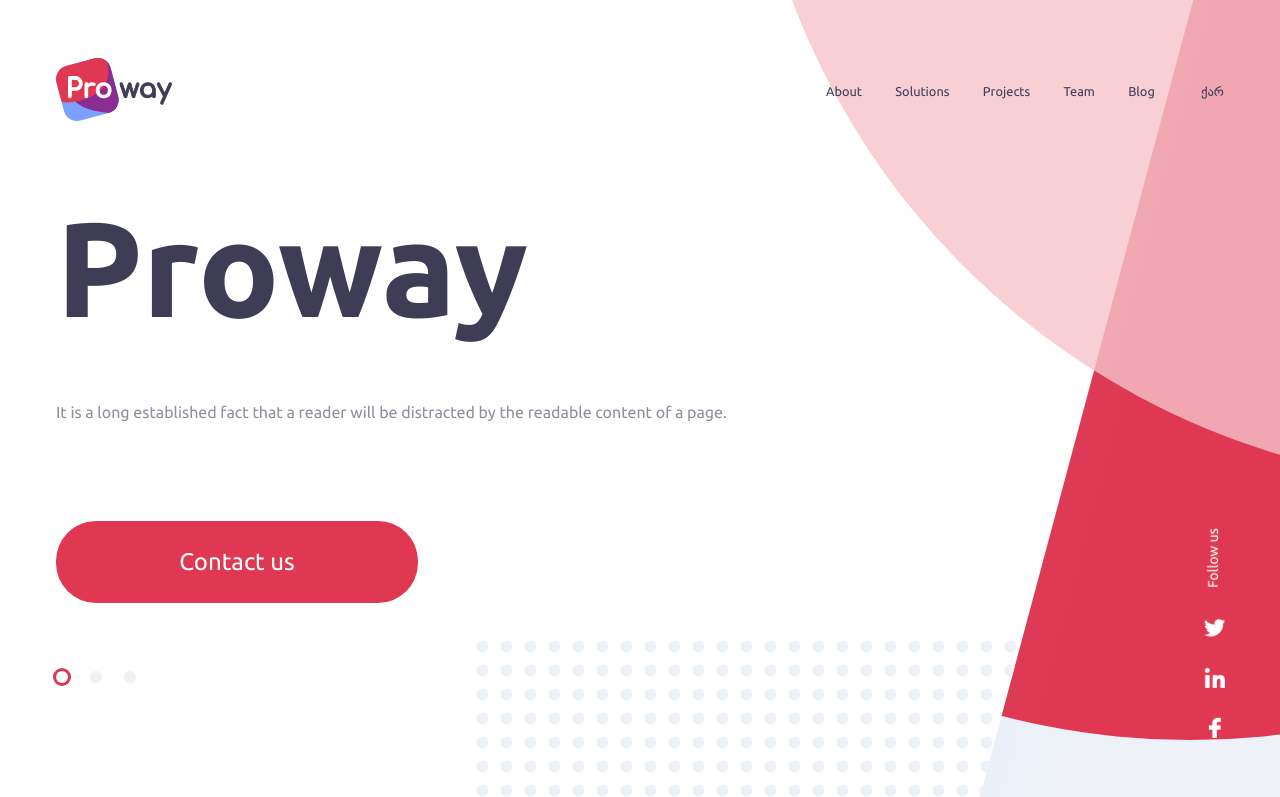
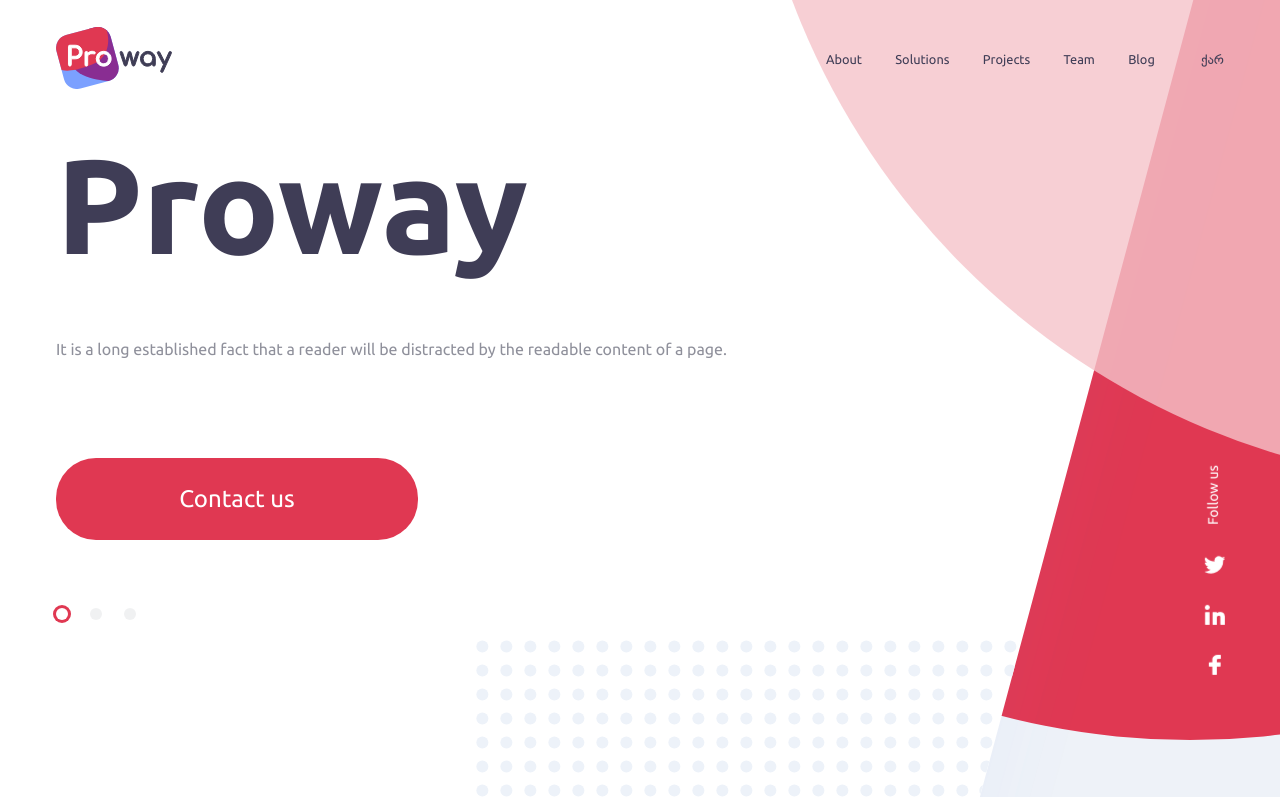
Before and after one commit to gunner2k17/proway, a website: page dist/index.html in a window 1280 px wide. Shown: the top 797 px of the page. Drawn offline with nearby package versions, Linux system fonts and the light colour scheme.

Commit message:
header height fixed

```diff
--- a/scss/layout/_header.scss
+++ b/scss/layout/_header.scss
@@ -4,7 +4,8 @@
 
 
 .header {
-  height: 18.3rem;
+  // height: 18.3rem;
+  height: 12rem;
   position: fixed;
   z-index: 10;
   width: 100vw;
@@ -62,6 +63,6 @@
 
   &--white {
     background-color: #fff;
-    box-shadow: 0 10px 40px rgba(black, .06);
+    box-shadow: 0 10px 40px rgba(#7699FC, .1);
   }
 }
--- a/scss/pages/_home.scss
+++ b/scss/pages/_home.scss
@@ -6,7 +6,7 @@
 .main {
   height: 1236px;
   position: relative;
-  padding-top: 18.3rem;
+  padding-top: 12rem;
 }
 .objects {
   position: absolute;
```
Also changed, not shown: dist/css/style.css, 1 other file.
